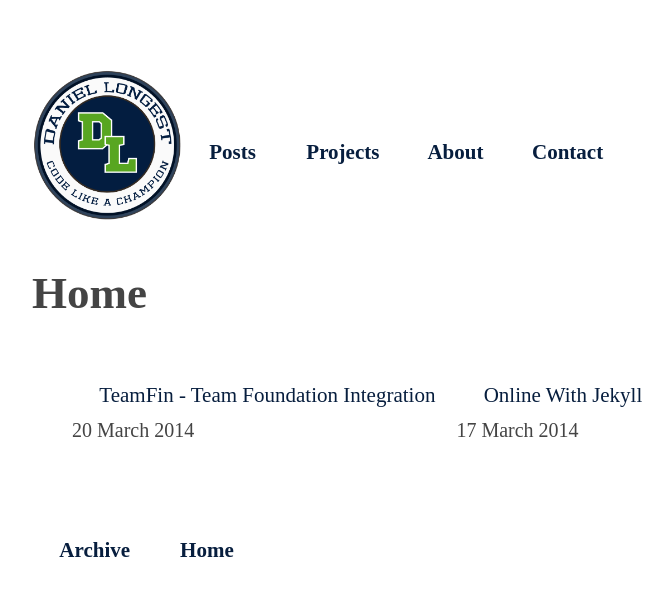
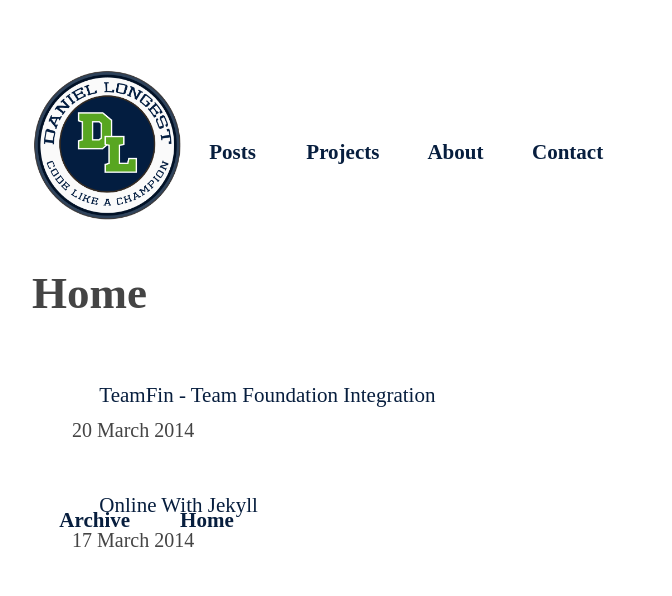
Before and after one commit to dlongest/dlongest.github.io, a Jekyll site: the page built from index.md, in a window 1280 px wide. Shown: the top 596 px of the page, without its empty margins (256-928 px from the left). Built offline with Jekyll 4.4.1, drawn with Linux system fonts in a browser that asks for light colours; some web fonts are replaced; Markdown is read by kramdown in place of the engine named in the settings.

Commit message:
Adjusting styles to style the body lists and nav list properly.

```diff
--- a/css/header.css
+++ b/css/header.css
@@ -2,10 +2,6 @@ ul {
 list-style-type: none;
 height: 80px;
 margin: auto;
-}
-
-li {
-float: left;
 }
 
 ul a {
--- a/css/main.css
+++ b/css/main.css
@@ -104,6 +104,10 @@ body {
 nav ul {
     margin: 0;
     padding: 0;
+}
+
+nav ul li {
+    float: left;
 }
 
 nav a {
```
